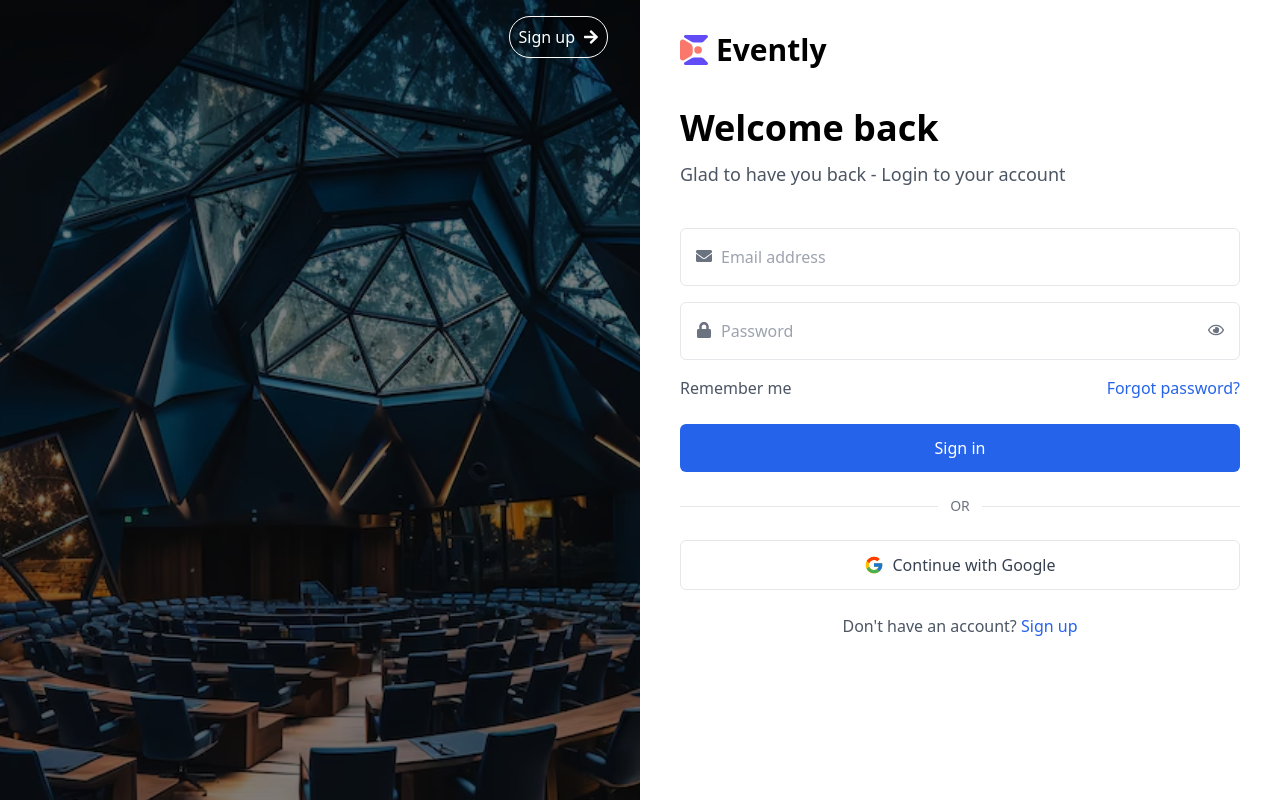
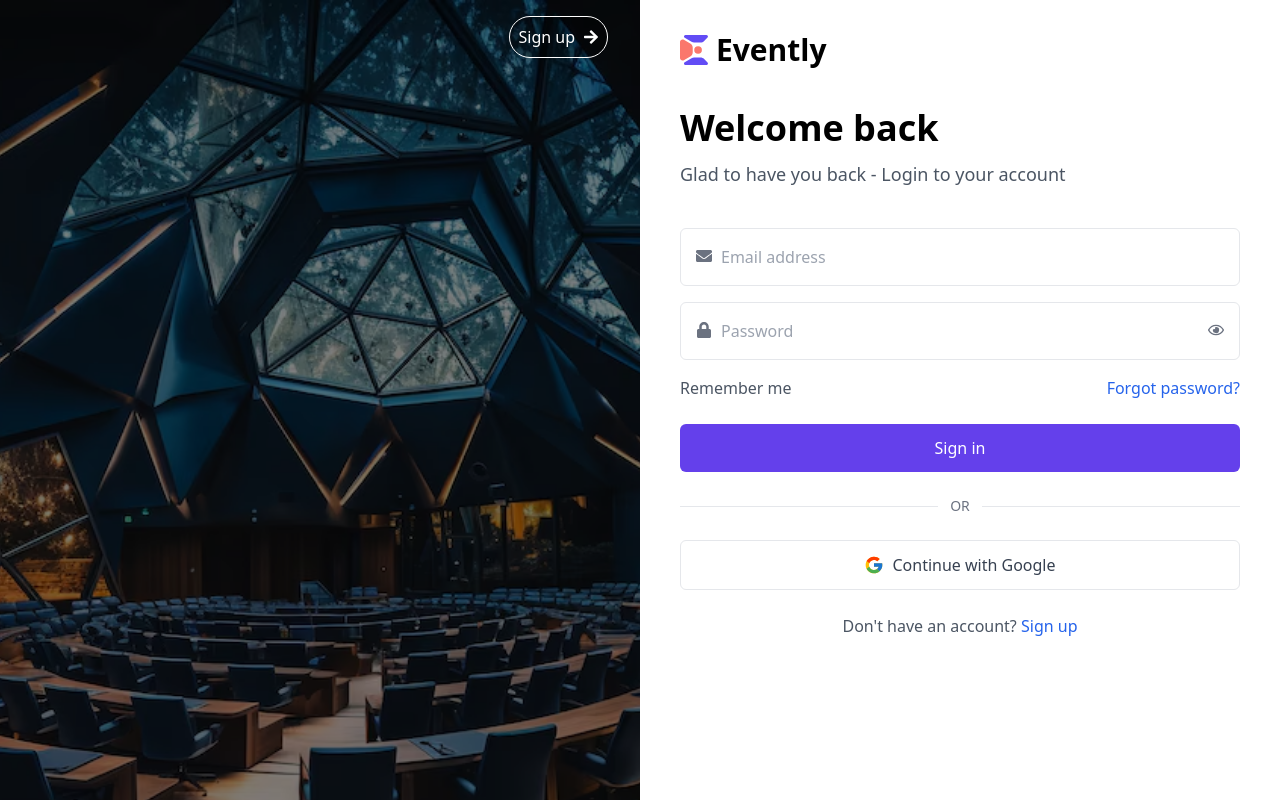
Before and after one commit to Mcdemzy/Evently-EMS, a React (Vite) app: page /login in a window 1280 px wide. Shown: the top 800 px of the page. Built offline with nearby package versions, Linux system fonts and the light colour scheme.

Commit message:
`Update button styles in Login and Signup components to use hex color codes instead of named colors.`

```diff
--- a/src/components/Auth/Login/Login.tsx
+++ b/src/components/Auth/Login/Login.tsx
@@ -140,7 +140,7 @@ const Login = () => {
           {/* Submit Button */}
           <button
             type="submit"
-            className="w-full py-3 bg-blue-600 text-white rounded-md hover:bg-blue-700"
+            className="w-full py-3 bg-[#6440EB] text-white rounded-md hover:bg-[#5b3ad2]"
             disabled={loading}
           >
             {loading ? "Logging in..." : "Sign in"}
--- a/src/components/Auth/Signup/Signup.tsx
+++ b/src/components/Auth/Signup/Signup.tsx
@@ -245,7 +245,7 @@ const Signup = () => {
           {/* Submit Button */}
           <button
             type="submit"
-            className="w-full py-3 bg-blue-600 text-white rounded-md hover:bg-blue-700"
+            className="w-full py-3 bg-[#6440EB] text-white rounded-md hover:bg-[#5b3ad2]"
             disabled={loading}
           >
             {loading ? "Registering..." : "Continue"}
```
